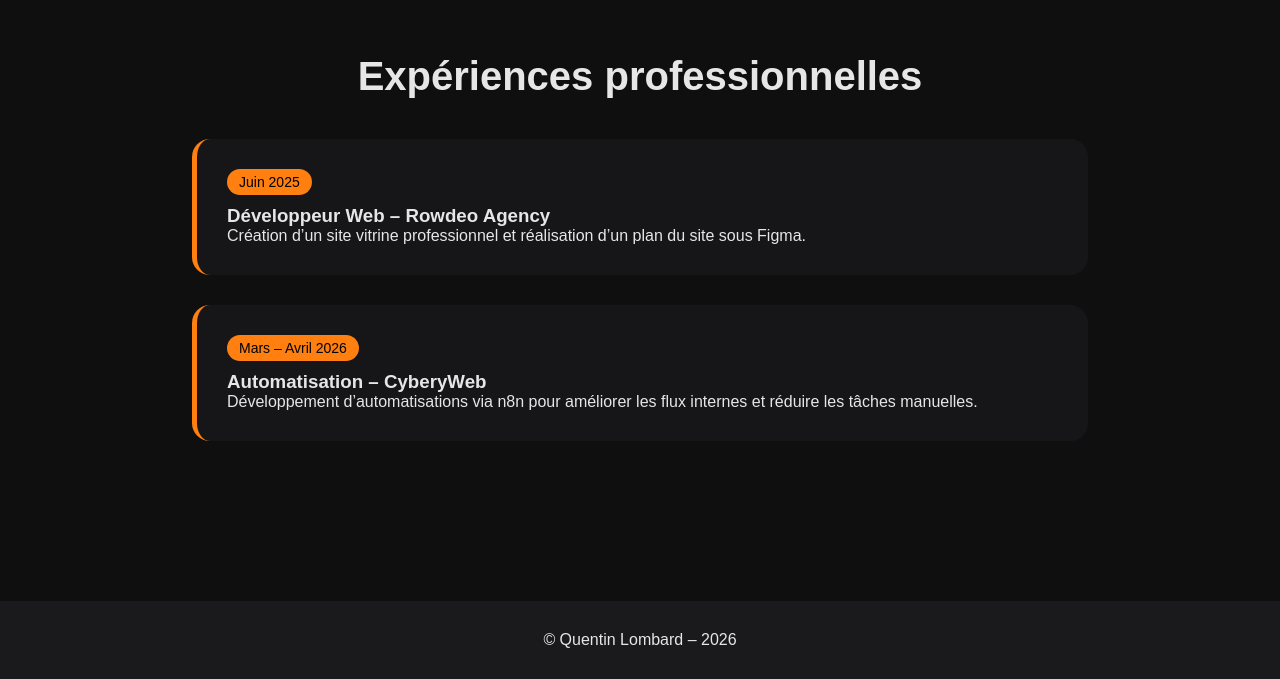
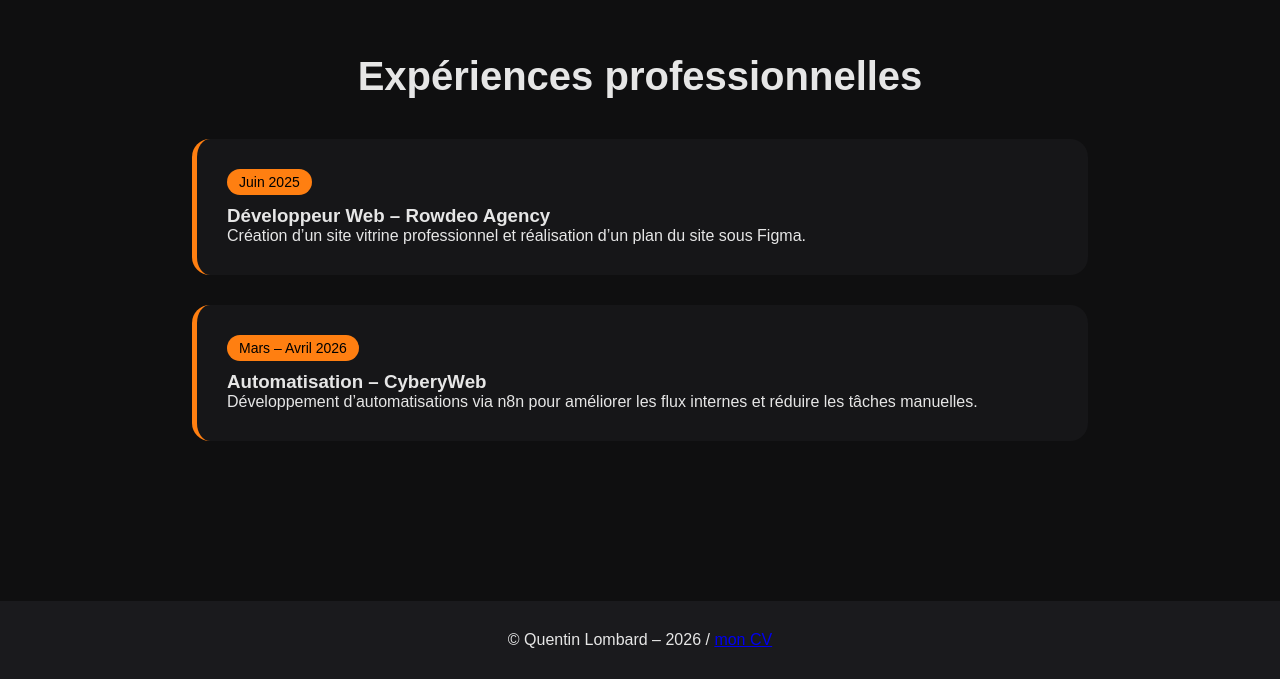
Before and after one commit to Kiwwi01/portfolio3, a plain HTML site: page index.html in a window 1280 px wide. Shown: the part 2704-3383 px from the top of the page. Drawn offline with Linux system fonts and the light colour scheme; a web font is replaced by a local one.

Commit message:
Update index.html

```diff
--- a/index.html
+++ b/index.html
@@ -324,7 +324,7 @@
 </section>
 
 <footer>
-    © Quentin Lombard – 2026
+    © Quentin Lombard – 2026 / <a href="cv.pdf" target="_blank">mon CV</a>
 </footer>
 
 </body>
```
